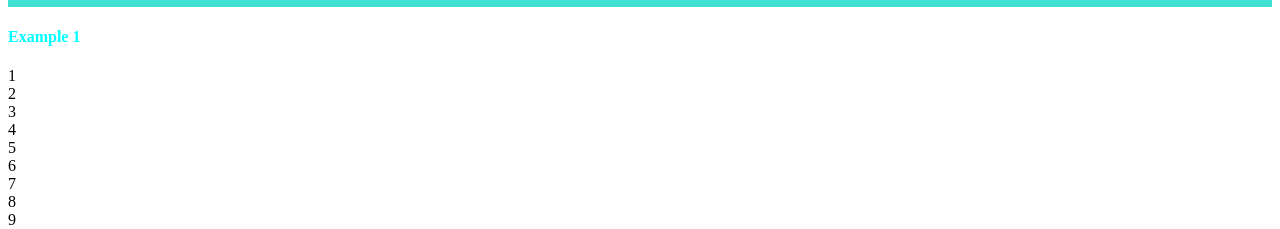
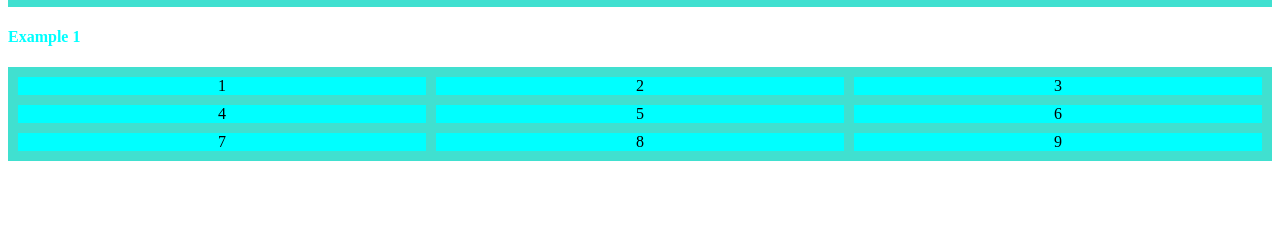
Before and after one commit to Riyad0821/js-html-css-interview-questions, a plain HTML site: page index.html in a window 1280 px wide. Shown: the part 756-985 px from the top of the page. After the commit the page ends 917 px from the top, so only its background shows below. Drawn offline with Linux system fonts and the light colour scheme.

Commit message:
Make 3 by 3 grid by using grid layout

```diff
--- a/index.css
+++ b/index.css
@@ -29,6 +29,8 @@ h4{
 }
 
 /* Grid layout */
+
+/* Example 1 */
 .item1 {
     grid-area: header;
 }
@@ -64,3 +66,18 @@ h4{
     padding: 20px;
     font-size: 30px;
 }
+
+/* Example 2 */
+
+.grid-container2{
+    display: grid;
+    grid-template-columns: auto auto auto;
+    background-color: var(--color-main);
+    padding: 10px;
+    gap: 10px;
+}
+
+.grid-item{
+    text-align: center;
+    background-color: var(--color-secondary)
+}
--- a/index.html
+++ b/index.html
@@ -29,16 +29,17 @@
     </div>
 
     <h4>Example 1</h4>
-    <div class="grid-container2"></div>
-    <div class="grid-item1">1</div>
-    <div class="grid-item2">2</div>
-    <div class="grid-item3">3</div>
-    <div class="grid-item4">4</div>
-    <div class="grid-item5">5</div>
-    <div class="grid-item6">6</div>
-    <div class="grid-item7">7</div>
-    <div class="grid-item8">8</div>
-    <div class="grid-item9">9</div>
+    <div class="grid-container2">
+      <div class="grid-item">1</div>
+      <div class="grid-item">2</div>
+      <div class="grid-item">3</div>
+      <div class="grid-item">4</div>
+      <div class="grid-item">5</div>
+      <div class="grid-item">6</div>
+      <div class="grid-item">7</div>
+      <div class="grid-item">8</div>
+      <div class="grid-item">9</div>
+    </div>
     <script src="./index.js"></script>
   </body>
 </html>
```
